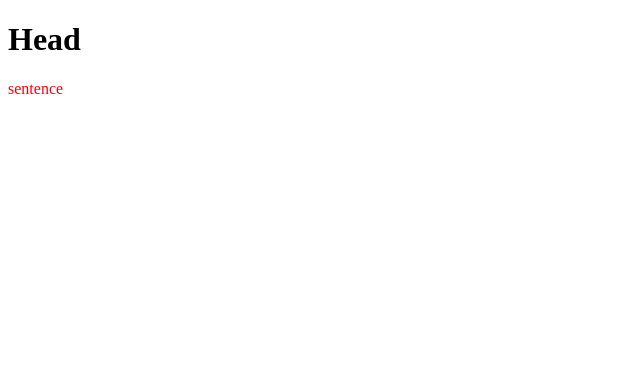
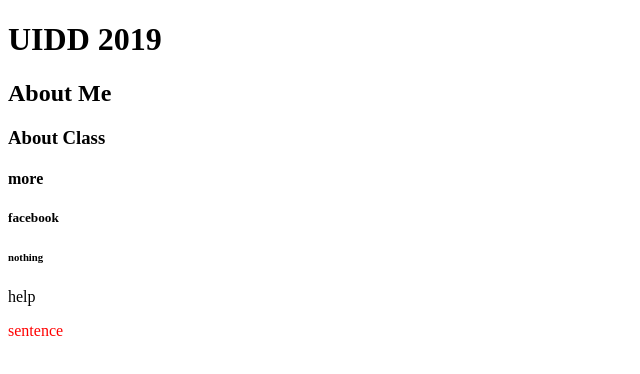
Before and after one commit to sense1998/uidd2019, a plain HTML site: page index.html in a window 1280 px wide. Shown: the whole page, without its empty margins (0-640 px from the left). Drawn offline with Linux system fonts and the light colour scheme.

Commit message:
fourth commit

```diff
--- a/index.html
+++ b/index.html
@@ -8,7 +8,17 @@
 
   <body>
 
-    <h1> Head </h1>
+    <h1>UIDD 2019 </h1>
+
+    <h2>About Me</h2>
+    <h3>About Class</h3>
+    <h4>more</h4>
+    <h5>facebook</h5>
+
+    <h6>nothing</h6>
+    <h7>help</h7>
+
+
     <p> sentence </p>
   </body>
 </html>
```
